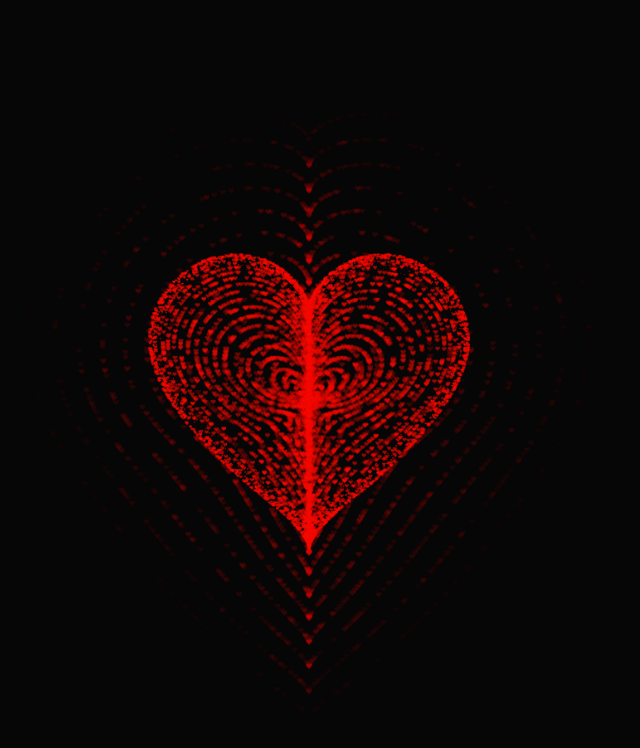
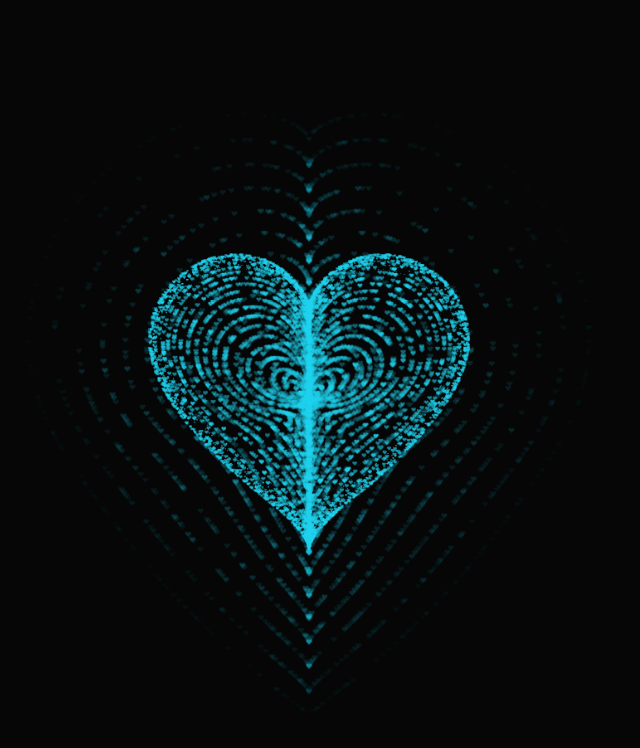
Before and after one commit to ductv30501/duc-public, a plain HTML site: page index.html in a window 1280 px wide. Shown: the whole page, without its empty margins (331-971 px from the left). Drawn offline with Linux system fonts and the light colour scheme; animation ran at ten frames a second.

Commit message:
update color

```diff
--- a/index.html
+++ b/index.html
@@ -245,7 +245,7 @@
           }
           context.closePath();
           // create the fill
-          context.fillStyle = "#f50b02";
+          context.fillStyle = "#22d3ee";
           context.fill();
           // create the image
           var image = new Image();
--- a/style.css
+++ b/style.css
@@ -27,7 +27,7 @@ body {
 #pinkboard:after {
   content: "";
   position: absolute;
-  background: #d63031;
+  background: #22d3ee;
   width: 100px;
   height: 160px;
   border-top-left-radius: 50px;
@@ -61,3 +61,4 @@ body {
     transform: scale(1);
   }
 }
+/* doi mau tim o dong 248 index */
```
